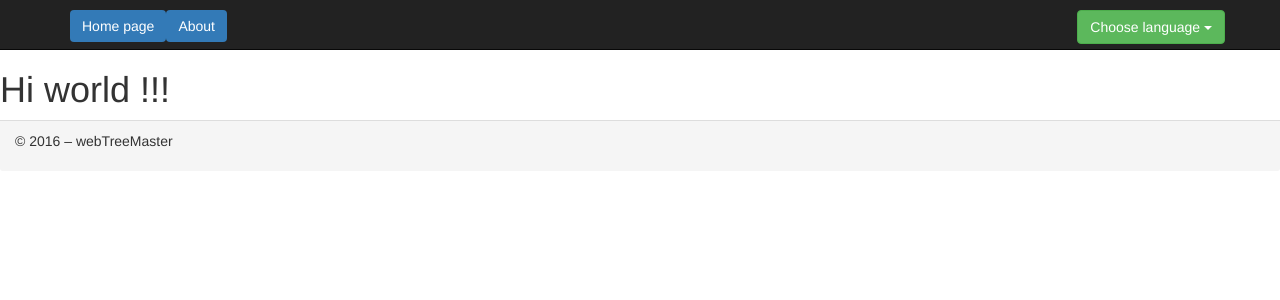
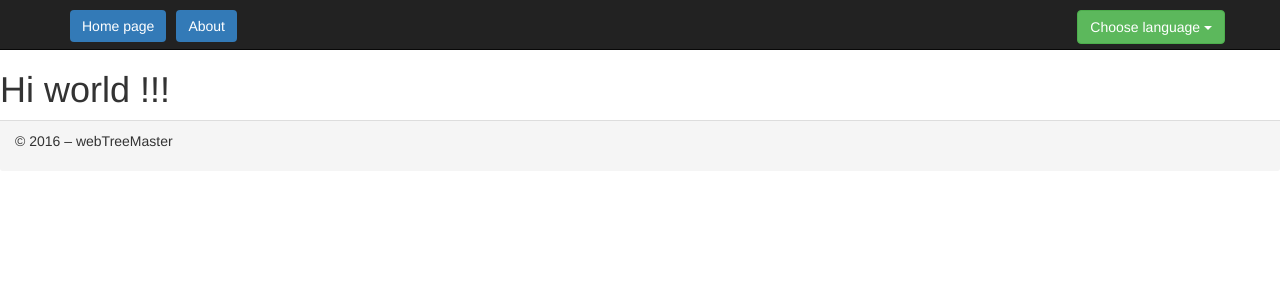
Before and after one commit to Pogozhev/webMindMaster, a Django app: page /about/ in a window 1280 px wide. Shown: the top 300 px of the page. Run offline with Django 3.2, Linux system fonts and the light colour scheme; some libraries are stand-ins or nearby versions.

Commit message:
Добавил отступы

```diff
--- a/templates/base.html
+++ b/templates/base.html
@@ -97,13 +97,13 @@
                         </div>
                     </li>
                      <li>
-                        <div style="padding-top: 10px">
+                        <div style="padding-top: 10px; padding-left:10px;">
                             <a href="{% url 'about' %}"  class="btn btn-primary">{% trans "About" %}</a>
                         </div>
                     </li>
                      {% if user.is_authenticated %}
                      <li>
-                         <div style="width: 500px; padding-top: 10px">
+                         <div style="width: 500px; padding-top: 10px; padding-left:10px;">
                             <a href="{% url 'personal_profile' %}"  class="btn btn-info">{% trans "Personal profile" %}</a>
                         </div>
                      </li>
@@ -115,7 +115,7 @@
             <div class="navbar-collapse collapse">
                 <ul class="nav navbar-nav navbar-right">
                 <li>
-                    <div class="dropdown" style="padding-top: 10px">
+                    <div class="dropdown" style="padding-top: 10px; padding-left:10px;">
                         <button class="btn btn-success dropdown-toggle" type="button" id="dropdownMenu1" data-toggle="dropdown" aria-haspopup="true" aria-expanded="true">
                         {% trans "Choose language" %}
                         <span class="caret"></span>
```
